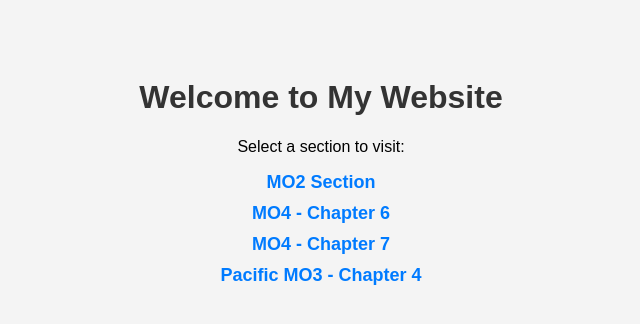
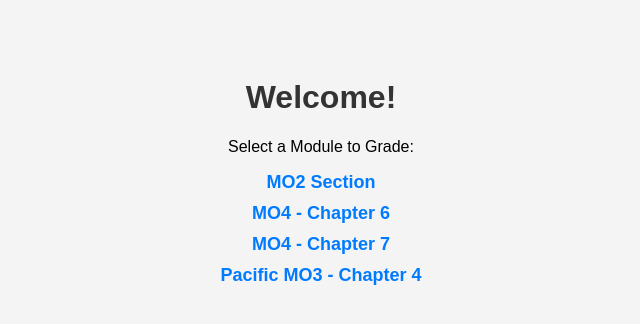
Before and after one commit to BryanH21/BryanSdev153, a plain HTML site: page index.html in a window 1280 px wide. Shown: the whole page, without its empty margins (319-959 px from the left). Drawn offline with Linux system fonts and the light colour scheme.

Commit message:
Changed wording

```diff
--- a/index.html
+++ b/index.html
@@ -34,8 +34,8 @@
 </head>
 <body>
 
-    <h1>Welcome to My Website</h1>
-    <p>Select a section to visit:</p>
+    <h1>Welcome!</h1>
+    <p>Select a Module to Grade:</p>
 
     <ul>
         <li><a href="MO2/index.html">MO2 Section</a></li>
```
